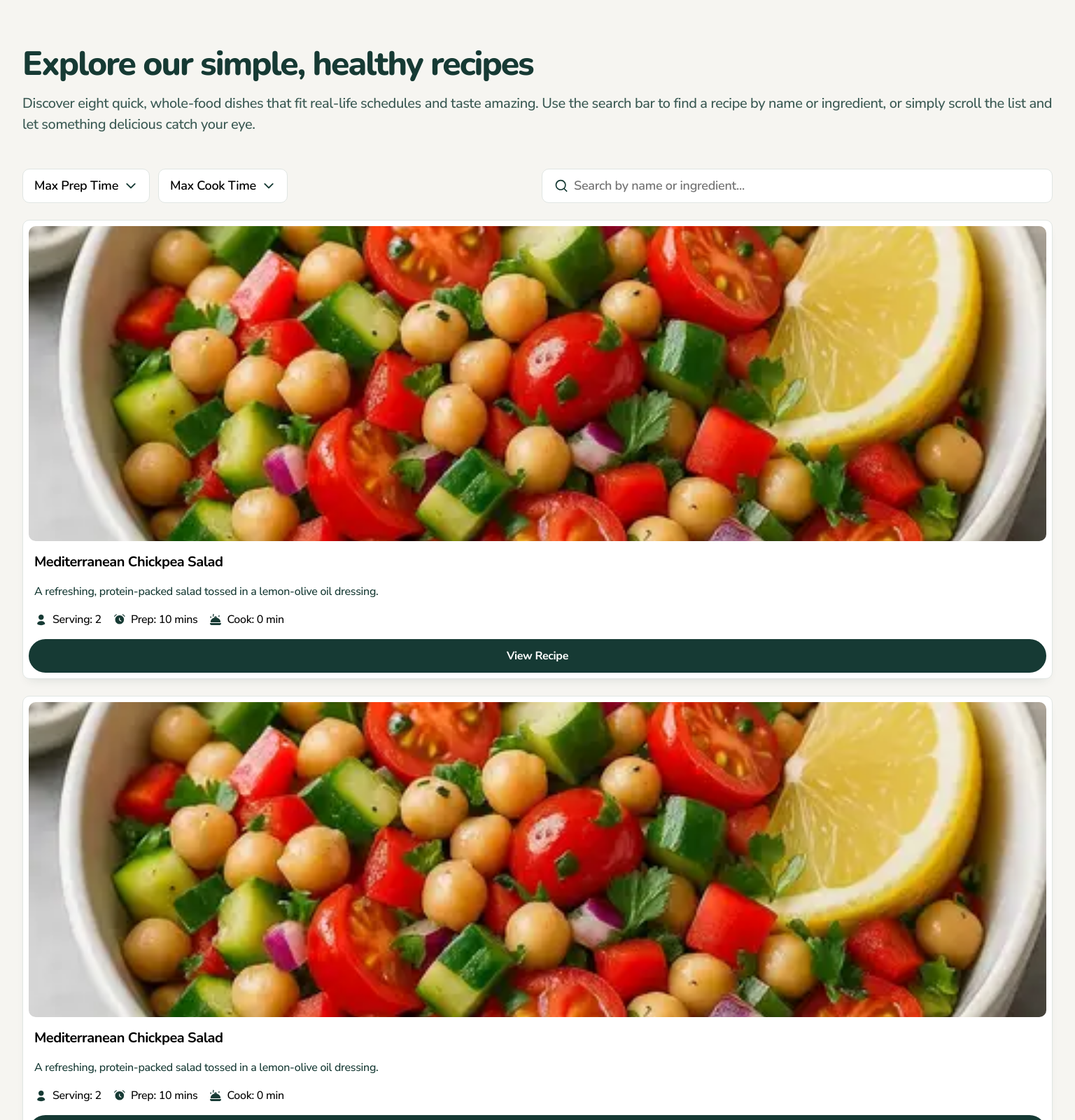
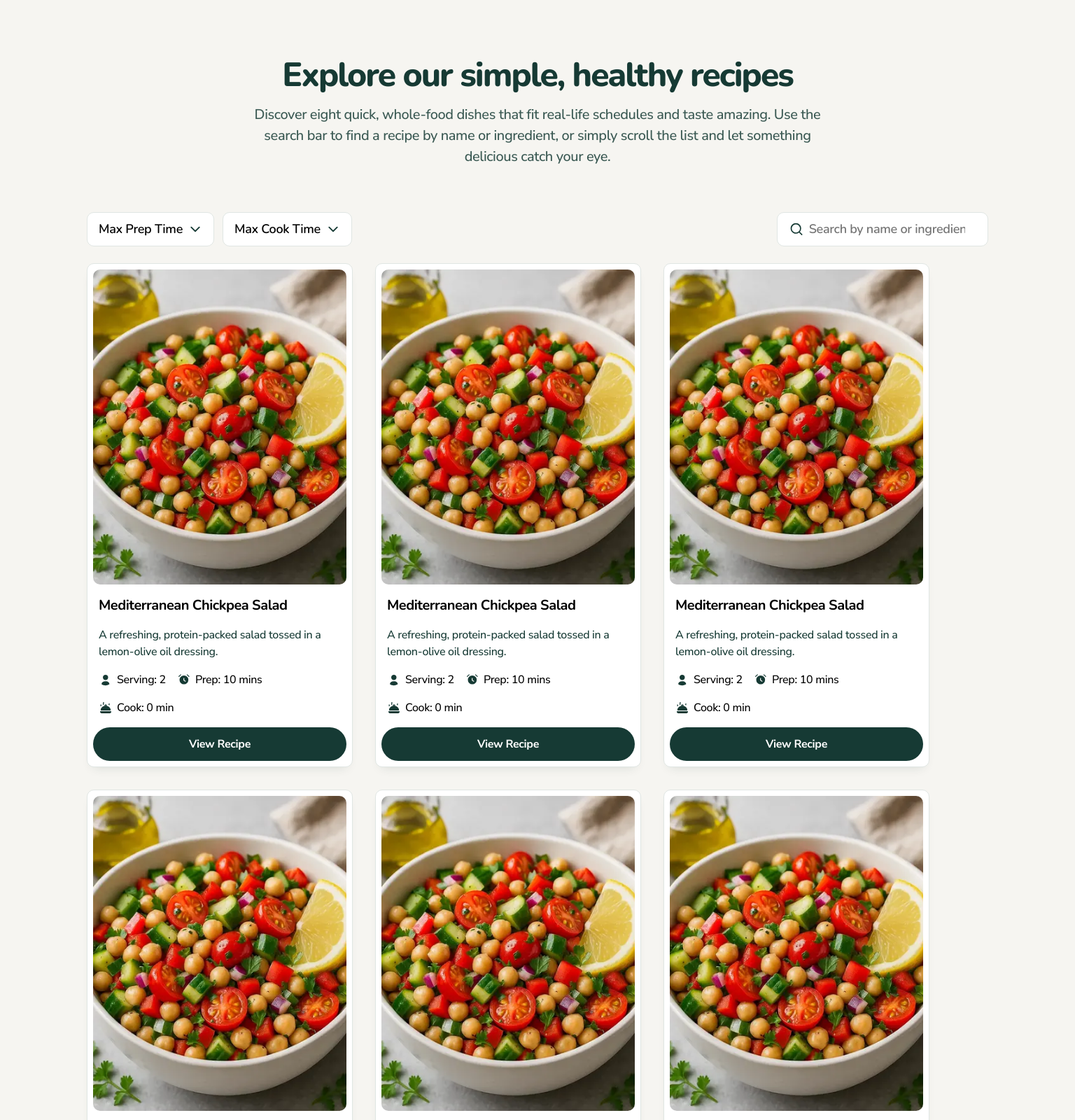
Before and after one commit to niiquash/recipe-finder, a React (Vite) app: page /recipes in a window 1536 px wide. Shown: the part 120-1720 px from the top of the page at 70% size. Built offline with nearby package versions, Linux system fonts and the light colour scheme.

Commit message:
- Recipe page desktop view

```diff
--- a/src/components/recipe-card/RecipeCard.css
+++ b/src/components/recipe-card/RecipeCard.css
@@ -1,11 +1,11 @@
 /*****************************
 * Recipes Section
 *****************************/
-.recipes-container {
+/* .recipes-container {
   display: flex;
   flex-direction: column;
   gap: 24px;
-}
+} */
 
 .prep-cook-search-container {
   display: flex;
--- a/src/pages/recipes-page/RecipePage.css
+++ b/src/pages/recipes-page/RecipePage.css
@@ -191,17 +191,50 @@
   *****************************/
   .yield-selections-and-search-bar {
     flex-direction: row;
+    justify-content: space-between;
   }
 
   .yield-selections {
     flex-direction: row;
-    flex: 0 0 3;
+  }
+
+  .prep-time-button,
+  .cook-time-button {
+    white-space: nowrap;
+  }
+}
+
+@media (min-width: 1440px) {
+  /*****************************
+  * Explore Section
+  *****************************/
+  .recipe-page {
+    padding-left: 124px;
+    padding-right: 124px;
+  }
+
+  .recipe-page-heading {
+    padding-top: 80px;
+    padding-bottom: 64px;
+    text-align: center;
+  }
+
+  .recipe-page-heading p {
+    padding: 0 234px;
   }
 
   /************************
   * Search bar
   ************************/
   .search-bar {
-    flex: 0 0 2;
+    width: 400px;
+    position: relative;
+  }
+
+  /*****************************
+  * Recipe Container
+  *****************************/
+  .recipes-container {
+    grid-template-columns: repeat(3, 380px);
   }
 }
--- a/src/pages/recipes-page/RecipesPage.jsx
+++ b/src/pages/recipes-page/RecipesPage.jsx
@@ -222,6 +222,10 @@ const RecipesPage = () => {
         <div className="recipes-container">
           <RecipeCard />
           <RecipeCard />
+          <RecipeCard />
+          <RecipeCard />
+          <RecipeCard />
+          <RecipeCard />
         </div>
       </section>
     </div>
```
